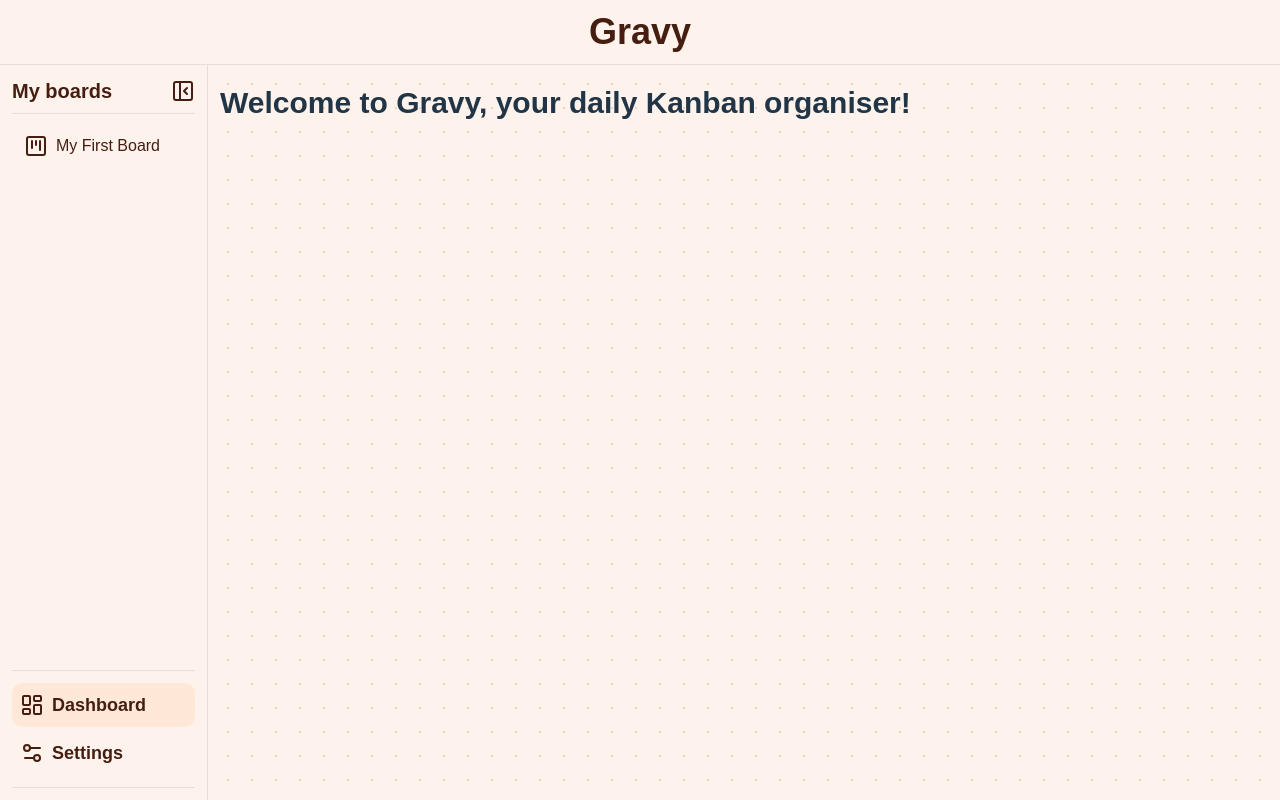
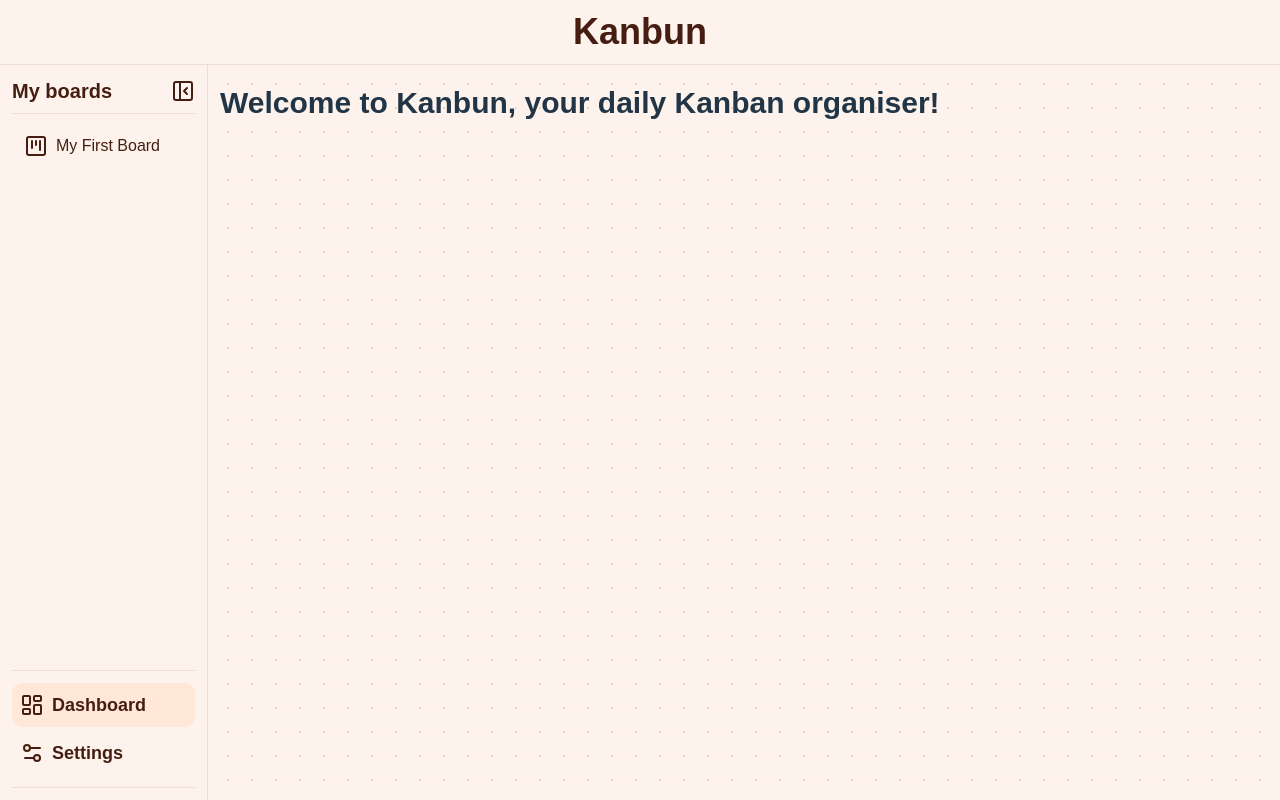
Before and after one commit to billykonstas/kanbun, a React (Vite) app: page / in a window 1280 px wide. Built offline with nearby package versions, Linux system fonts and the light colour scheme.

Commit message:
changed App name

```diff
--- a/index.html
+++ b/index.html
@@ -4,7 +4,7 @@
     <meta charset="UTF-8" />
     <link rel="icon" type="image/svg+xml" href="/vite.svg" />
     <meta name="viewport" content="width=device-width, initial-scale=1.0" />
-    <title>Gravy - Kanban Board</title>
+    <title>Kanbun - Kanban Organiser</title>
   </head>
   <body>
     <div id="root"></div>
--- a/src/components/Layout/Header.tsx
+++ b/src/components/Layout/Header.tsx
@@ -5,7 +5,7 @@ const Header = () => {
     <header className="flex w-full h-min flex-col items-center transition duration-300 text-brown">
       <div className="bg-beige flex w-full items-center justify-center border-b border-gray p-3 transition-all duration-300">
         <Link to="/">
-          <span className="font-bold text-brown text-4xl">Gravy</span>
+          <span className="font-bold text-brown text-4xl">Kanbun</span>
         </Link>
       </div>
     </header>
--- a/src/pages/Dashboard.tsx
+++ b/src/pages/Dashboard.tsx
@@ -9,7 +9,7 @@ const Dashboard = () => {
 
   return (
     <h2 className="font-bold text-3xl">
-      Welcome to Gravy, your daily Kanban organiser!
+      Welcome to Kanbun, your daily Kanban organiser!
     </h2>
   );
 };
```
